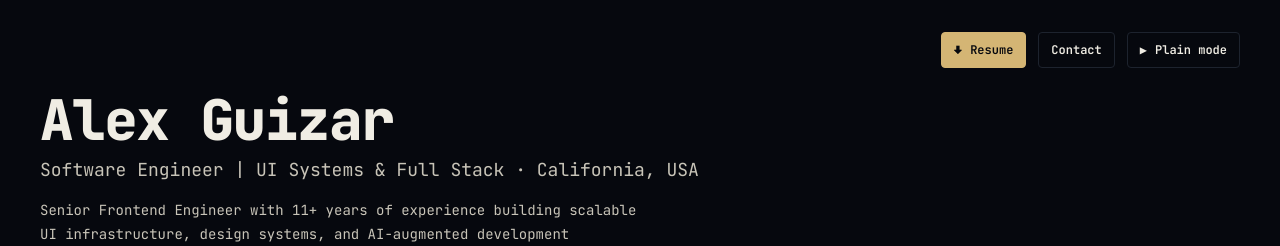
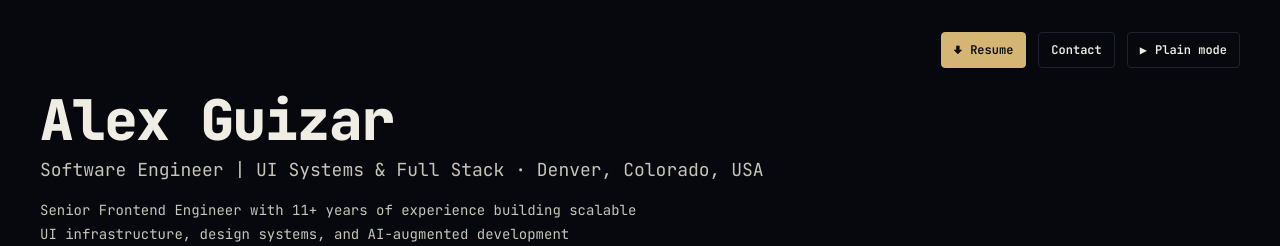
Before and after one commit to Alex-Guizar/portfolio, a React (Vite) app: page / in a window 1280 px wide. Shown: the top 246 px of the page. Built offline with nearby package versions, Linux system fonts and the light colour scheme.

Commit message:
Data correction

```diff
--- a/src/data/profile.ts
+++ b/src/data/profile.ts
@@ -4,7 +4,7 @@ export const PROFILE: Profile = {
   name: "Alex Guizar",
   handle: "alexguizar",
   role: "Software Engineer | UI Systems & Full Stack",
-  location: "California, USA",
+  location: "Denver, Colorado, USA",
   blurb: "Senior Frontend Engineer with 11+ years of experience building scalable UI infrastructure, design systems, and AI-augmented development workflows.",
   longBlurb: [
     "I build the layer between design and engineering — component libraries, design systems, and the tooling that lets product teams move fast without breaking things. Expert in Vue and React with a focus on framework-agnostic UI infrastructure that survives reorgs and rewrites.",
```
Also changed, not shown: 1 other file (tests, documents, lock files or other folders).
